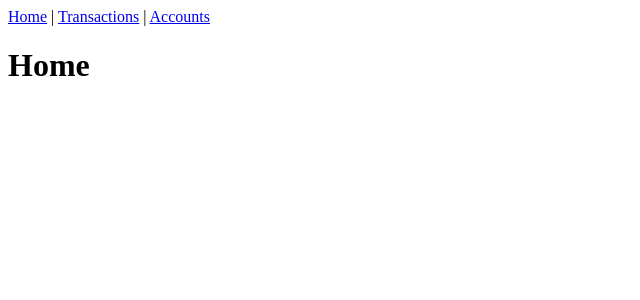
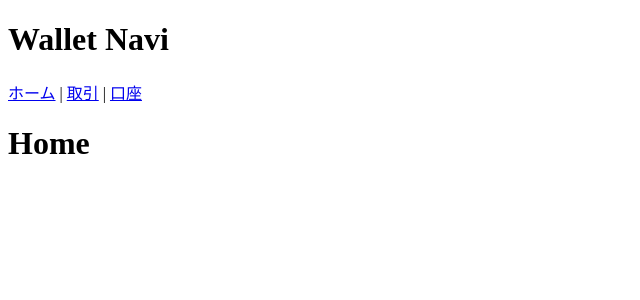
Before and after one commit to ShigaJun/wallet-navi, a React (Vite) app: page / in a window 1280 px wide. Shown: the top 300 px of the page, without its empty margins (0-640 px from the left). Built offline with nearby package versions, Linux system fonts and the light colour scheme.

Commit message:
feat: ヘッダーを追加し，ナビゲーションバー機能を実装

```diff
--- a/src/App.tsx
+++ b/src/App.tsx
@@ -1,22 +1,22 @@
-import { Routes, Route, Link } from "react-router-dom";
+import { Routes, Route } from "react-router-dom";
+
+import Header from "./components/Header";
 import Home from "./pages/Home";
 import Transactions from "./pages/Transactions";
 import Accounts from "./pages/Accounts";
 
 export default function App() {
   return (
+    <>
+      <Header />
+
       <div>
-      <nav>
-        <Link to="/">Home</Link>{" | "}
-        <Link to="/transactions">Transactions</Link>{" | "}
-        <Link to="/accounts">Accounts</Link>
-      </nav>
-
         <Routes>
           <Route path="/" element={<Home />} />
           <Route path="/transactions" element={<Transactions />} />
           <Route path="/accounts" element={<Accounts />} />
         </Routes>
       </div>
+    </>
   );
 }
--- /dev/null
+++ b/src/components/Header.tsx
@@ -0,0 +1,10 @@
+import Nav from "./Nav";
+
+export default function Header() {
+  return (
+    <header>
+      <h1>Wallet Navi</h1>
+      <Nav />
+    </header>
+  );
+}
--- /dev/null
+++ b/src/components/Nav.tsx
@@ -0,0 +1,13 @@
+import { Link } from "react-router-dom";
+
+export default function Nav() {
+  return (
+    <nav>
+      <Link to="/">ホーム</Link>
+      {" | "}
+      <Link to="/transactions">取引</Link>
+      {" | "}
+      <Link to="/accounts">口座</Link>
+    </nav>
+  );
+}
```
Lines whose indentation alone changed are shown as unchanged.
